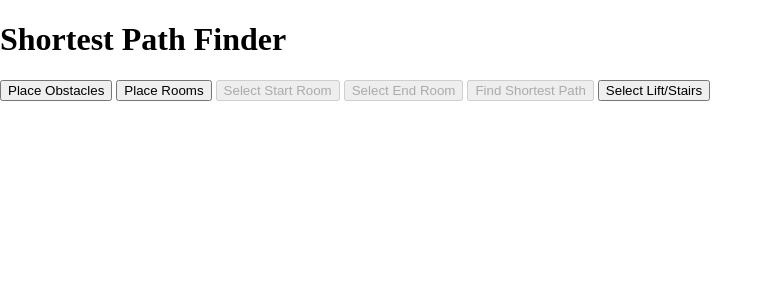
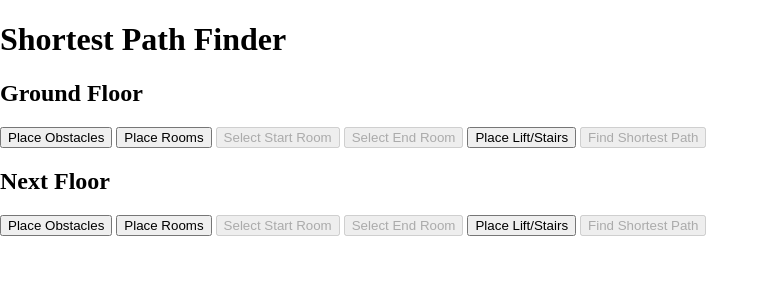
Before and after one commit to san-jana/A_star, a Flask app: template shortest_path_project/templates/index.html in a window 1280 px wide. Shown: the top 300 px of the page, without its empty margins (0-773 px from the left). Run offline with Flask 3, Linux system fonts and the light colour scheme; the template is opened without the code that fills it, so the values that code supplies are empty.

Commit message:
next-floor grid

```diff
--- a/shortest_path_project/static/scripts.js
+++ b/shortest_path_project/static/scripts.js
@@ -1,130 +1,145 @@
-const grid = document.getElementById('grid');
+const grids = {
+    ground: document.getElementById('ground-grid'),
+    next: document.getElementById('next-grid'),
+};
+
 const rows = 10;
 const cols = 10;
-let mode = 'none';  // Modes: 'obstacle', 'room', 'start', 'end'
-let startRoom = null;
-let endRoom = null;
-let placedRooms = [];
-let liftStairs = [];
+let mode = 'none';
+let startRoom = { ground: null, next: null };
+let endRoom = { ground: null, next: null };
+let placedRooms = { ground: [], next: [] };
+let placedLifts = { ground: [], next: [] };
 
-// Initialize grid
-for (let i = 0; i < rows * cols; i++) {
-    const cell = document.createElement('div');
-    cell.className = 'cell';
-    cell.dataset.index = i;
-    cell.addEventListener('click', () => cellClicked(i));
-    grid.appendChild(cell);
+// Initialize grids
+Object.keys(grids).forEach(gridId => {
+    for (let i = 0; i < rows * cols; i++) {
+        const cell = document.createElement('div');
+        cell.className = 'cell';
+        cell.dataset.index = i;
+        cell.dataset.grid = gridId;
+        cell.addEventListener('click', () => cellClicked(i, gridId));
+        grids[gridId].appendChild(cell);
+    }
+});
+
+// Function to update button states for the selected grid
+function updateButtonStates(gridId) {
+    const canSelect = placedRooms[gridId].length >= 2;
+    document.getElementById(`${gridId}-select-start`).disabled = !canSelect;
+    document.getElementById(`${gridId}-select-end`).disabled = !canSelect || startRoom[gridId] === null;
+    document.getElementById(`${gridId}-find-path`).disabled = !canSelect || startRoom[gridId] === null || endRoom[gridId] === null;
 }
 
-// Function to update button states
-function updateButtonStates() {
-    const canSelect = placedRooms.length >= 2;
-    document.getElementById('select-start').disabled = !canSelect;
-    document.getElementById('select-end').disabled = !canSelect || startRoom === null;
-    document.getElementById('find-path').disabled = !canSelect || startRoom === null || endRoom === null;
+// Set the mode and update button states accordingly for the specific grid
+function setMode(selectedMode, gridId) {
+    mode = selectedMode;
+    document.getElementById(`${gridId}-place-obstacles`).disabled = (mode === 'obstacle');
+    document.getElementById(`${gridId}-place-rooms`).disabled = (mode === 'room');
+    document.getElementById(`${gridId}-place-lift`).disabled = (mode === 'lift');
+    updateButtonStates(gridId);
 }
 
-// Set the mode and update button states accordingly
-function setMode(selectedMode) {
-    mode = selectedMode;
-    document.getElementById('place-obstacles').disabled = (mode === 'obstacle');
-    document.getElementById('place-rooms').disabled = (mode === 'room');
-    document.getElementById('select-lift').disabled = (mode === 'lift');
-    updateButtonStates();
-}
-
-function cellClicked(index) {
-    const cell = document.querySelector(`.cell[data-index="${index}"]`);
+// When a cell is clicked in either grid
+function cellClicked(index, gridId) {
+    const cell = document.querySelector(`.cell[data-index="${index}"][data-grid="${gridId}"]`);
 
     if (mode === 'obstacle') {
-        // Toggle obstacles
         cell.classList.toggle('obstacle');
     } else if (mode === 'room') {
-        // Toggle rooms
         if (cell.classList.contains('room')) {
             cell.classList.remove('room');
-            placedRooms = placedRooms.filter(room => room !== index);
+            placedRooms[gridId] = placedRooms[gridId].filter(room => room !== index);
         } else {
             cell.classList.add('room');
-            placedRooms.push(index);
+            placedRooms[gridId].push(index);
         }
-        // Update button states
-        updateButtonStates();
+        updateButtonStates(gridId);
     } else if (mode === 'start') {
-        // Select start room
-        if (startRoom !== null) {
-            const prevStart = document.querySelector(`.cell[data-index="${startRoom}"]`);
+        // Remove previous start class
+        if (startRoom[gridId] !== null) {
+            const prevStart = document.querySelector(`.cell[data-index="${startRoom[gridId]}"][data-grid="${gridId}"]`);
             prevStart.classList.remove('start');
+            // Restore 'lift' class if the previous start was a lift
+            if (placedLifts[gridId].includes(startRoom[gridId])) {
+                prevStart.classList.add('lift');
+            }
         }
-        startRoom = index;
+        // Set new start
+        startRoom[gridId] = index;
         cell.classList.add('start');
-        // Update button states
-        updateButtonStates();
+        cell.classList.remove('lift'); // Ensure lift class is removed
+        updateButtonStates(gridId);
     } else if (mode === 'end') {
-        // Select end room
-        if (endRoom !== null) {
-            const prevEnd = document.querySelector(`.cell[data-index="${endRoom}"]`);
+        // Remove previous end class
+        if (endRoom[gridId] !== null) {
+            const prevEnd = document.querySelector(`.cell[data-index="${endRoom[gridId]}"][data-grid="${gridId}"]`);
             prevEnd.classList.remove('end');
+            // Restore 'lift' class if the previous end was a lift
+            if (placedLifts[gridId].includes(endRoom[gridId])) {
+                prevEnd.classList.add('lift');
+            }
         }
-        endRoom = index;
+        // Set new end
+        endRoom[gridId] = index;
         cell.classList.add('end');
-        // Update button states
-        updateButtonStates();
-
+        cell.classList.remove('lift'); // Ensure lift class is removed
+        updateButtonStates(gridId);
     } else if (mode === 'lift') {
-        // Toggle lift/stairs
+        // Toggle lift class
         if (cell.classList.contains('lift')) {
             cell.classList.remove('lift');
-            liftStairs = liftStairs.filter(lift => lift !== index);
+            placedLifts[gridId] = placedLifts[gridId].filter(lift => lift !== index);
         } else {
             cell.classList.add('lift');
-            liftStairs.push(index);
+            placedLifts[gridId].push(index);
         }
-        // Update button states
-        updateButtonStates();
     }
 }
 
-function findShortestPath() {
-    if (startRoom === null || endRoom === null) {
+// Function to find the shortest path in a specific grid
+function findShortestPath(gridId) {
+    if (startRoom[gridId] === null || endRoom[gridId] === null) {
         alert('Please select both start and end rooms.');
         return;
     }
 
-    // Collect obstacles (including rooms and lifts that aren't start or end points)
     const obstacles = [];
-    document.querySelectorAll('.cell.obstacle').forEach(cell => {
+    document.querySelectorAll(`.cell.obstacle[data-grid="${gridId}"]`).forEach(cell => {
         obstacles.push(parseInt(cell.dataset.index, 10));
     });
 
-    // Add rooms and lifts as obstacles if they are not start or end points
-    placedRooms.forEach(index => {
-        if (index !== startRoom && index !== endRoom) {
-            obstacles.push(index);
-        }
-    });
-    liftStairs.forEach(index => {
-        if (index !== startRoom && index !== endRoom) {
+    // Automatically set all rooms and lifts (except start and end) as obstacles
+    placedRooms[gridId].forEach(index => {
+        if (index !== startRoom[gridId] && index !== endRoom[gridId]) {
             obstacles.push(index);
         }
     });
 
+    placedLifts[gridId].forEach(index => {
+        if (index !== startRoom[gridId] && index !== endRoom[gridId]) {
+            obstacles.push(index);
+        }
+    });
+
+    // Pass grid-specific data to the backend
     fetch('/path', {
         method: 'POST',
         headers: {
             'Content-Type': 'application/json'
         },
-        body: JSON.stringify({ start: startRoom, end: endRoom, obstacles })
+        body: JSON.stringify({ start: startRoom[gridId], end: endRoom[gridId], obstacles })
     })
     .then(response => response.json())
     .then(data => {
-        const cells = document.querySelectorAll('.cell');
+        const cells = document.querySelectorAll(`.cell[data-grid="${gridId}"]`);
         cells.forEach(cell => cell.classList.remove('path'));
 
-        data.forEach(index => document.querySelector(`.cell[data-index="${index}"]`).classList.add('path'));
+        data.forEach(index => document.querySelector(`.cell[data-index="${index}"][data-grid="${gridId}"]`).classList.add('path'));
     })
     .catch(error => console.error('Error:', error));
 }
 
-// Initial state: disable certain buttons
-updateButtonStates();
+// Initialize both grids
+updateButtonStates('ground');
+updateButtonStates('next');
--- a/shortest_path_project/templates/index.html
+++ b/shortest_path_project/templates/index.html
@@ -8,13 +8,34 @@
 </head>
 <body>
     <h1>Shortest Path Finder</h1>
-    <div class="grid" id="grid"></div>
-    <button id="place-obstacles" onclick="setMode('obstacle')">Place Obstacles</button>
-    <button id="place-rooms" onclick="setMode('room')">Place Rooms</button>
-    <button id="select-start" onclick="setMode('start')">Select Start Room</button>
-    <button id="select-end" onclick="setMode('end')">Select End Room</button>
-    <button id="find-path" onclick="findShortestPath()">Find Shortest Path</button>
-    <button id="select-lift" onclick="setMode('lift')">Select Lift/Stairs</button>
+
+    <!-- Container for both grids -->
+    <div class="grid-container">
+        <!-- Ground floor grid -->
+        <div>
+            <h2>Ground Floor</h2>
+            <div class="grid" id="ground-grid"></div>
+            <button id="ground-place-obstacles" onclick="setMode('obstacle', 'ground')">Place Obstacles</button>
+            <button id="ground-place-rooms" onclick="setMode('room', 'ground')">Place Rooms</button>
+            <button id="ground-select-start" onclick="setMode('start', 'ground')">Select Start Room</button>
+            <button id="ground-select-end" onclick="setMode('end', 'ground')">Select End Room</button>
+            <button id="ground-place-lift" onclick="setMode('lift', 'ground')">Place Lift/Stairs</button>
+            <button id="ground-find-path" onclick="findShortestPath('ground')">Find Shortest Path</button>
+        </div>
+
+        <!-- Next floor grid -->
+        <div>
+            <h2>Next Floor</h2>
+            <div class="grid" id="next-grid"></div>
+            <button id="next-place-obstacles" onclick="setMode('obstacle', 'next')">Place Obstacles</button>
+            <button id="next-place-rooms" onclick="setMode('room', 'next')">Place Rooms</button>
+            <button id="next-select-start" onclick="setMode('start', 'next')">Select Start Room</button>
+            <button id="next-select-end" onclick="setMode('end', 'next')">Select End Room</button>
+            <button id="next-place-lift" onclick="setMode('lift', 'next')">Place Lift/Stairs</button>
+            <button id="next-find-path" onclick="findShortestPath('next')">Find Shortest Path</button>
+        </div>
+    </div>
+
     <script src="{{ url_for('static', filename='scripts.js') }}"></script>
 </body>
 </html>
```
Also changed, not shown: shortest_path_project/static/styles.css (+3 -5 lines).
